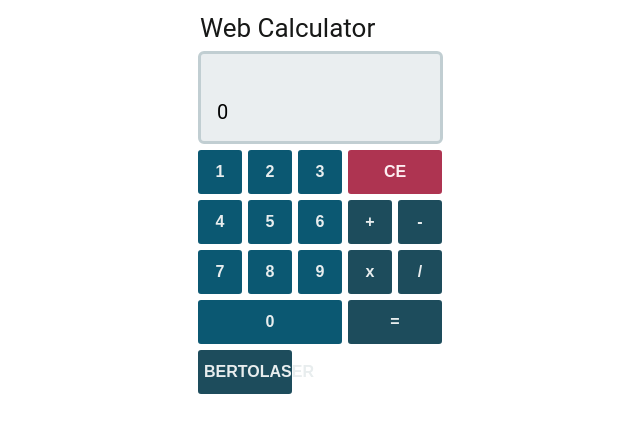
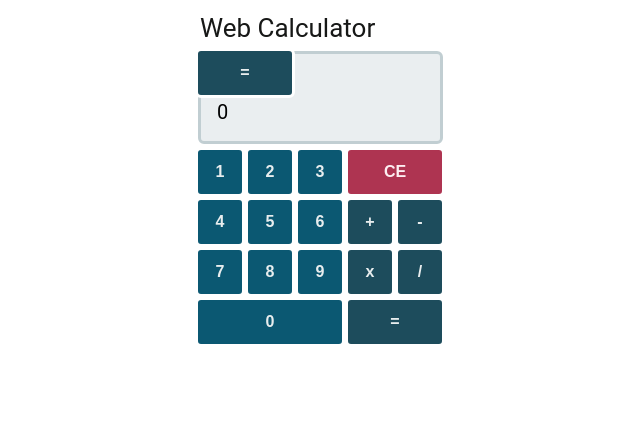
Before and after one commit to danieluebelhart/javascript-calculator, a Jekyll site: the page index.html, which Jekyll copies as it is, in a window 1280 px wide. Shown: the top 433 px of the page, without its empty margins (320-960 px from the left). Built offline with Jekyll 4.4.1, drawn with Linux system fonts in a browser that asks for light colours.

Commit message:
Update index.html

```diff
--- a/index.html
+++ b/index.html
@@ -5,6 +5,7 @@
 </head>
 <body>
   <h1>Web Calculator</h1>
+  <button class="equals" onclick="equals()">=</button>
   <div class="numScreen">
     <div class="storedInfo">
       <p id="storedValue"> </p><p id="operator"> </p>
@@ -35,9 +36,6 @@
     <button class="num0" onclick="digit0()">0</button>
     <button class="equals" onclick="equals()">=</button>
   </div>
-  <div class="pad">
-    <button class="equals" onclick="equals()">BERTOLASER</button>
-  </div>
 <script src="script.js"></script>
 </body>
 </html>
```
